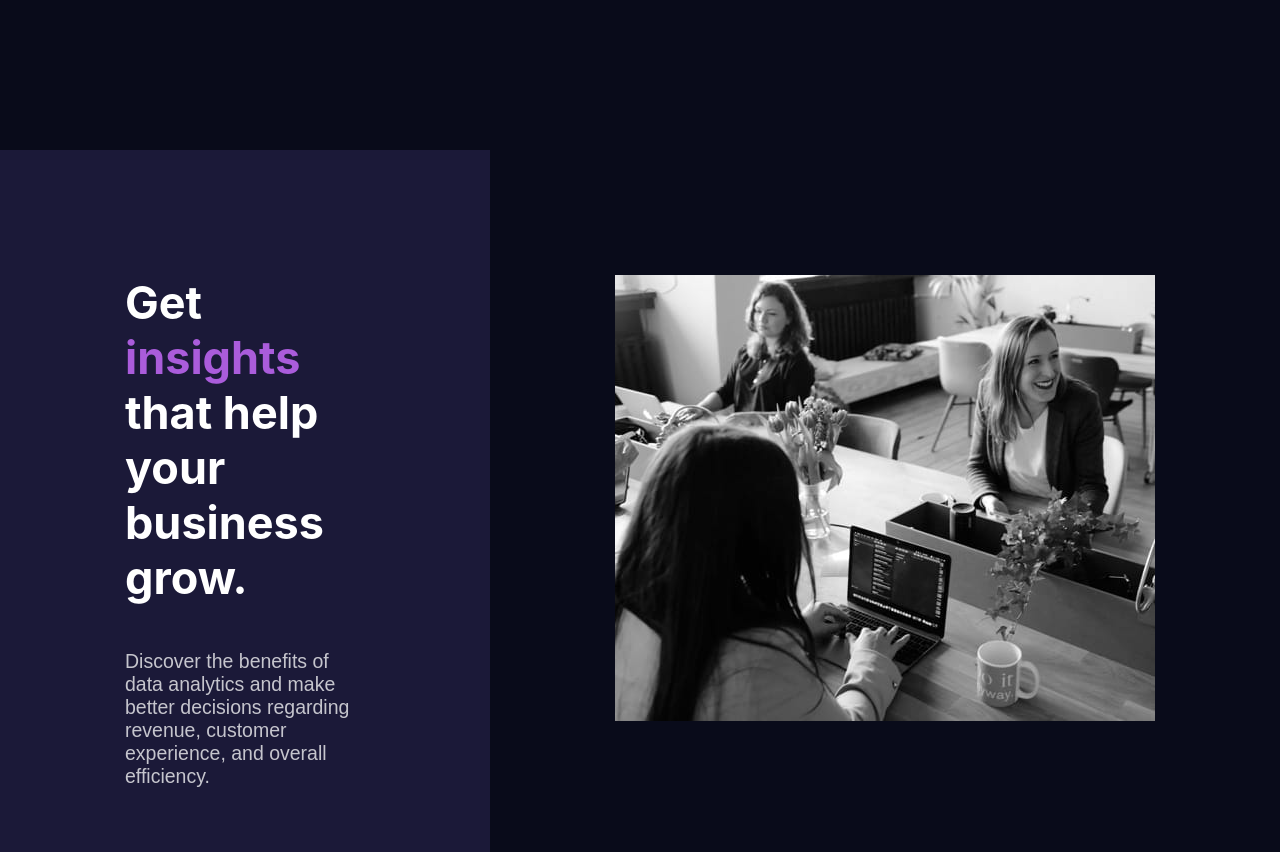
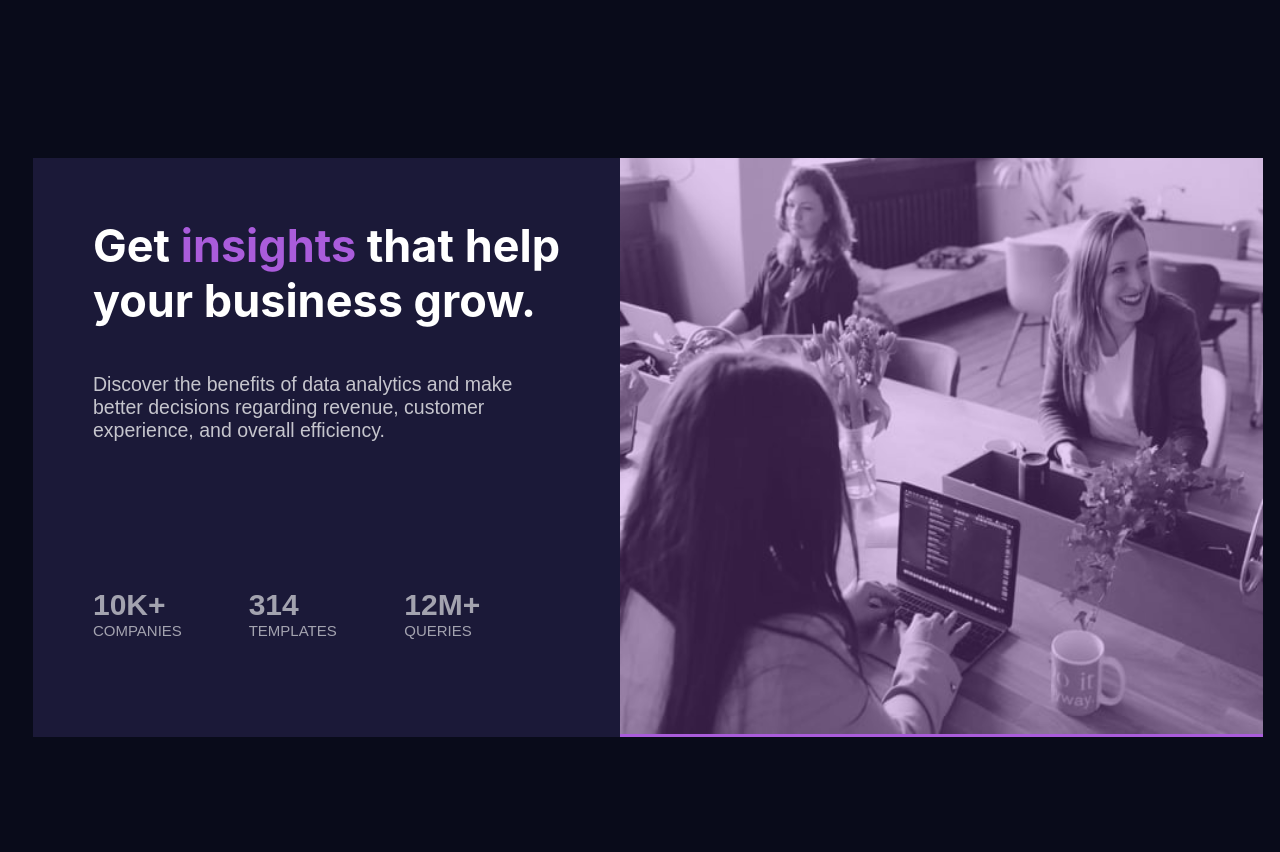
Before and after one commit to alexandruionel/Card-components, a plain HTML site: page index.html in a window 1280 px wide. Shown: the top 852 px of the page. Drawn offline with Linux system fonts and the light colour scheme.

Commit message:
I added some css updates

```diff
--- a/index.css
+++ b/index.css
@@ -9,14 +9,14 @@ body{
     font-size: 15px;
     font-family: 'Inter', sans-serif;
     font-family: 'Lexend Deca', sans-serif; }
-*{
+/* *{
     padding: 0;
     margin: 0;
 
     box-sizing: border-box;
 
 
-}
+} */
 
 
 main{
@@ -33,7 +33,8 @@ overflow: hidden;
     margin-left: 0em;
     margin-bottom: 10em;
     width: 50%;
-    padding: 125px;
+   padding:60px;
+
     float: left;
     height: auto;
       }
@@ -75,25 +76,26 @@ section.part2{
 section.part3{
 
     color: hsla(0, 0%, 100%, 0.6);
-    background-color: hsl(244, 38%, 16%);}
+    background-color: hsl(244, 38%, 16%);
+}
 
 .div2{
-    background-image: url(../images/image-header-desktop.p);
+
     margin-top: 10em;
     margin-right: 0em;
     margin-left: 0em;
     margin-bottom: 10em;
     width: auto;
-    padding: 125px;
+    background-color: hsl(277, 64%, 61%);
     float: left;
     height: 100%;
 }
 
-/* img{
+img{
     position: relative;
-    background-image: url("images/image-header-desktop.jpg");
     background-size: auto;
     background-repeat: no-repeat;
-    width: 540px;
-    height: 446px;
-} */
+    width: 643px;
+    height: 576px;
+    opacity: 0.7    ;
+}
```
